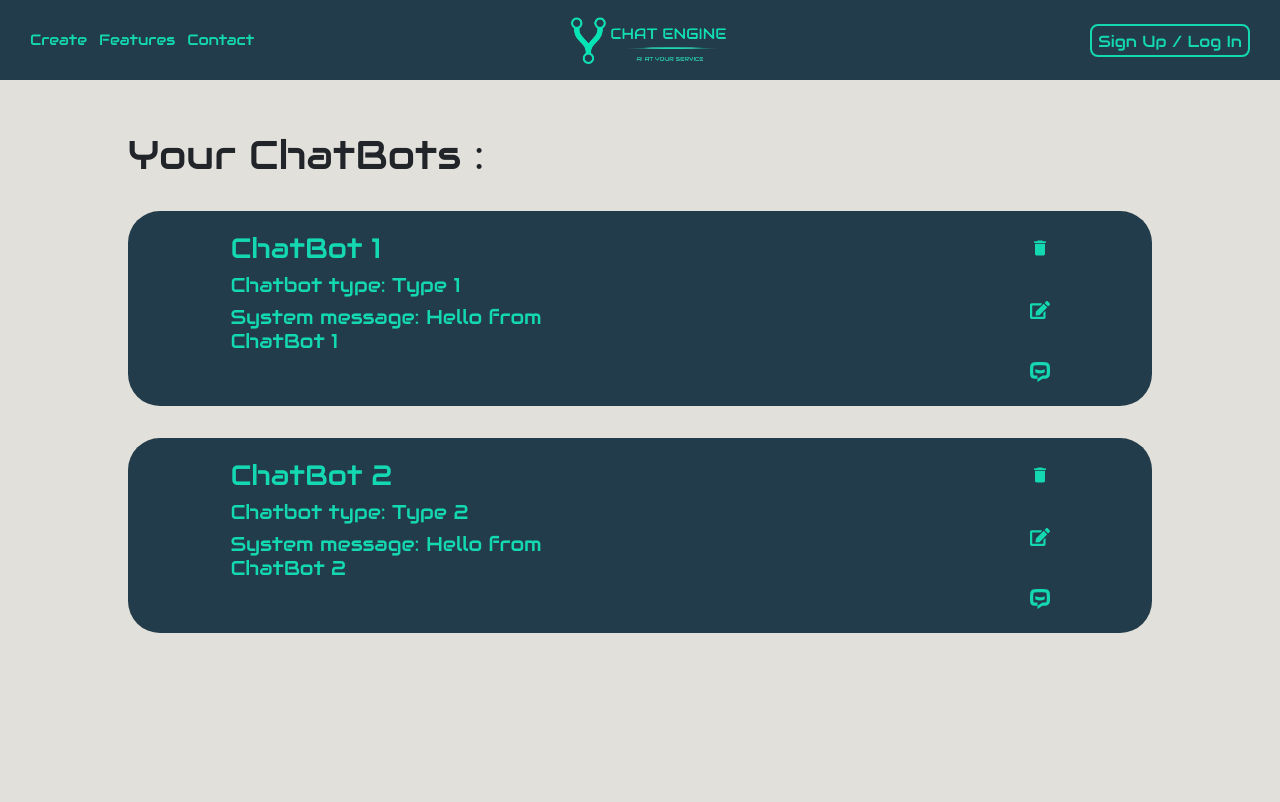
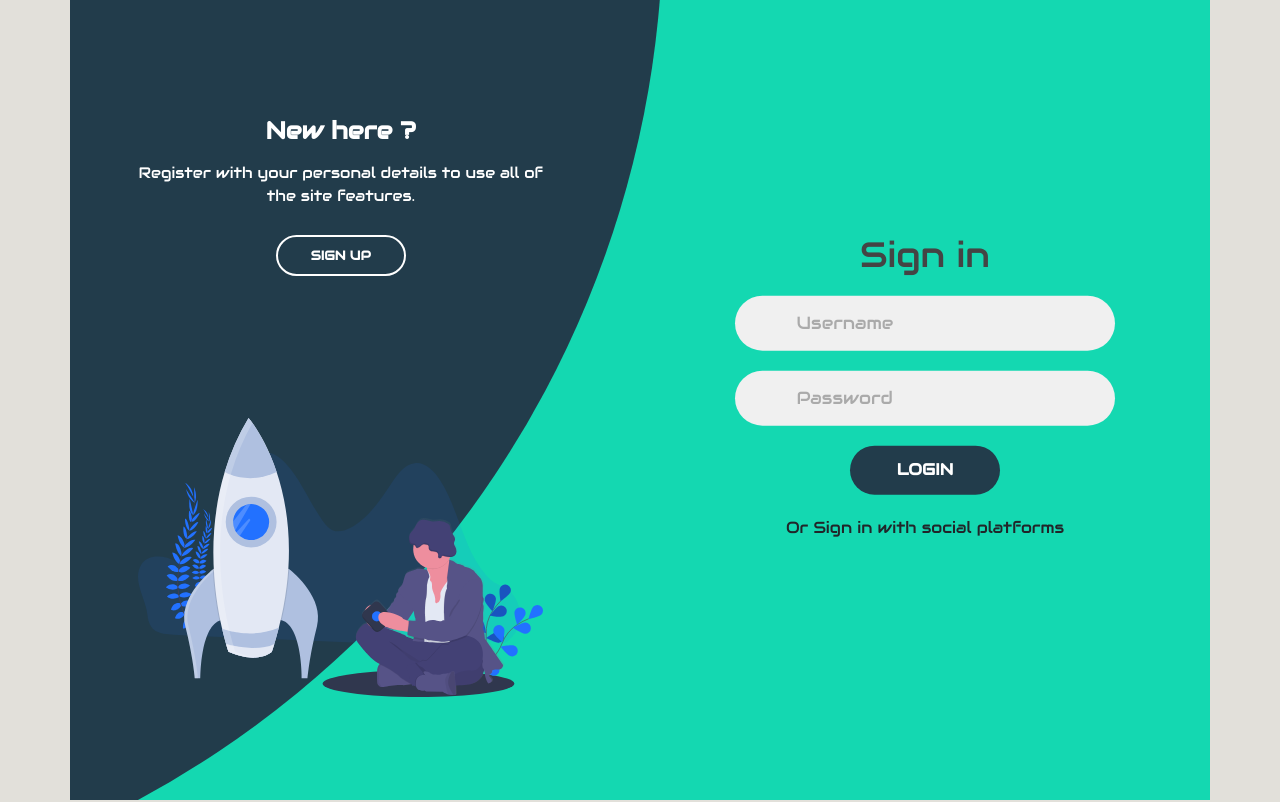
Before and after one commit to Mohammed-Muzammil01/chatengine_frontend, a React (Create React App) app: page /yourbots in a window 1280 px wide. Shown: the top 802 px of the page. Built offline with nearby package versions, Linux system fonts and the light colour scheme.

Commit message:
initial prototype completed

```diff
--- a/src/App.js
+++ b/src/App.js
@@ -19,7 +19,7 @@ function App() {
     <Routes>
       <Route path="/" element={<LandingPage />} />
       <Route path="/usecase" element={user ? <UseCase /> : <LoginSignup />} />
-      <Route path="/yourbots" element={ <YourChatBot /> } />
+      <Route path="/yourbots" element={ user ? <YourChatBot /> : <LoginSignup /> } />
       <Route path="/chatbot/:id" element={<Chatbot />}/>
       <Route path="/userdetails" element={user ? <UserDetails /> : ''} />
       <Route path="/login" element={!user ? <LoginSignup /> : ''} />
--- a/src/Components/Navbar.jsx
+++ b/src/Components/Navbar.jsx
@@ -15,7 +15,6 @@ function Navbar() {
   }
 
   useEffect(() => {
-    console.log(isMobile);
     const handleResize = () => {
       setIsMobile(window.innerWidth <= 768);
     };
@@ -48,6 +47,11 @@ const toggleMenu = () => {
                     <li>
                       <Link to="/usecase">Create</Link>
                     </li>
+                    {
+                      user ? <li>
+                      <Link to="/yourbots">My Chatbots</Link>
+                    </li> : ''
+                    }
                     <li>
                       <Link to="/">Features</Link>
                     </li>
@@ -55,7 +59,7 @@ const toggleMenu = () => {
                       <Link to="/">Contact</Link>
                     </li>
                     <li id='login-link'>
-                      <Link to="/login">Sign-up / Login</Link>
+                      {user ? <Link onClick={logout}>Logout</Link> : <Link to="/login">Sign-up / Login</Link>}
                     </li>
                   </ul>
                     </> : ''
@@ -66,6 +70,11 @@ const toggleMenu = () => {
                     <li>
                       <Link to="/usecase">Create</Link>
                     </li>
+                    {
+                      user ? <li>
+                      <Link to="/yourbots">My Chatbots</Link>
+                    </li> : ''
+                    }
                     <li>
                       <Link to="/">Features</Link>
                     </li>
--- a/src/Pages/Chatbot.jsx
+++ b/src/Pages/Chatbot.jsx
@@ -2,10 +2,27 @@ import React, { useState, useEffect, useRef } from 'react';
 import Logo from '../assets/logo192.png';
 import Navbar from '../Components/Navbar';
 import Footer from '../Components/Footer';
+import { useParams } from 'react-router-dom';
+import axios from 'axios';
 
 
 const Chatbot = () => {
     const API_KEY = process.env.REACT_APP_openai_secret_key;
+    const {id} = useParams();
+    const [botData, setBotData] = useState();
+
+    useEffect(() => {
+      const fetchData = async () => {
+        try {
+          const response = await axios.get(`http://localhost:5000/chatbot/getChatBot/${id}`);
+          setBotData(response.data);
+        } catch (error) {
+          console.error('Error fetching data:', error);
+        }
+      };
+
+      fetchData();
+    }, []);
 
     const [isListening, setListening] = useState(false);
     const chatContainerRef = useRef(null);
@@ -13,9 +30,8 @@ const Chatbot = () => {
     const [conversation, setConversation] = useState([]);
     const [inputMessage, setInputMessage] = useState('');
     const systemMessage = {
-        "role": "system", "content": "you are menk. a helpful assisstant"
+        "role": "system", "content": botData?.botIntent
       }
-
     const handleSend = async(e) => {
         if (e.key === 'Enter') {
             const updatedConversation = [...conversation, { message: inputMessage, direction: 'outgoing', sender: 'user' }];
--- a/src/Pages/CustomerServiceBot.jsx
+++ b/src/Pages/CustomerServiceBot.jsx
@@ -3,6 +3,7 @@ import Navbar from '../Components/Navbar'
 import Footer from "../Components/Footer"
 import { useState } from 'react'
 import axios from 'axios';
+import { useNavigate } from 'react-router-dom';
 
 export default function CustomerServiceBot() {
 
@@ -14,6 +15,7 @@ export default function CustomerServiceBot() {
     const [faqs, setFaqs] = useState('');
 
 const user = localStorage.getItem("user");
+const navigate = useNavigate();
 
     const data = {
         botName,
@@ -33,7 +35,7 @@ const user = localStorage.getItem("user");
                   Authorization: `${user}`,
                 },
               });
-            console.log(res);
+            navigate("/yourbots");
         } catch (error) {
             console.log(error)
         }
--- a/src/Pages/OtherBot.jsx
+++ b/src/Pages/OtherBot.jsx
@@ -2,12 +2,15 @@ import Navbar from '../Components/Navbar'
 import Footer from "../Components/Footer"
 import { useState } from 'react'
 import axios from 'axios'
+import { useNavigate } from 'react-router-dom';
+
 
 export default function OtherBot() {
     const [botName, setBotName] = useState('');
     const [botIntent, setBotIntent] = useState('');
 
     const user = localStorage.getItem("user");
+    const navigate = useNavigate();
 
     const data = {
         botName,
@@ -23,7 +26,7 @@ export default function OtherBot() {
                   Authorization: `${user}`,
                 },
               });
-            console.log(res);
+            navigate("/yourbots");
         } catch (error) {
             console.log(error)
         }
--- a/src/Pages/PortfolioBot.jsx
+++ b/src/Pages/PortfolioBot.jsx
@@ -2,6 +2,7 @@ import axios from 'axios';
 import Navbar from '../Components/Navbar'
 import Footer from "../Components/Footer"
 import { useState } from 'react'
+import { useNavigate } from 'react-router-dom';
 
 export default function PortfolioBot() {
 
@@ -21,6 +22,7 @@ export default function PortfolioBot() {
     const [extras, setExtras] = useState("");
 
     const user = localStorage.getItem("user");
+    const navigate = useNavigate();
 
     const data = {
         name,
@@ -48,7 +50,7 @@ export default function PortfolioBot() {
                   Authorization: `${user}`,
                 },
               });
-            console.log(res);
+            navigate("/yourbots");
         } catch (error) {
             console.log(error)
         }
--- a/src/Pages/RestaurantBot.jsx
+++ b/src/Pages/RestaurantBot.jsx
@@ -2,6 +2,7 @@ import Navbar from '../Components/Navbar'
 import Footer from "../Components/Footer"
 import { useState } from 'react'
 import axios from 'axios';
+import { useNavigate } from 'react-router-dom';
 
 export default function RestaurantBot() {
 
@@ -11,6 +12,7 @@ export default function RestaurantBot() {
     const [resNum, setresNum] = useState('');
 
     const user = localStorage.getItem("user");
+    const navigate = useNavigate();
 
     const data = {
         botName,
@@ -28,7 +30,7 @@ export default function RestaurantBot() {
                   Authorization: `${user}`,
                 },
               });
-            console.log(res);
+            navigate("/yourbots");
         } catch (error) {
             console.log(error)
         }
--- a/src/Pages/YourChatBot.jsx
+++ b/src/Pages/YourChatBot.jsx
@@ -1,33 +1,45 @@
-import React from "react";
+import React, { useEffect, useState } from "react";
 import Navbar from "../Components/Navbar";
 import Footer from "../Components/Footer";
 import { MdDelete } from "react-icons/md";
 import { FaEdit } from "react-icons/fa";
 import { SiChatbot } from "react-icons/si";
+import axios from "axios";
+import { Link } from "react-router-dom";
+
 const YourChatBot = () => {
-  const chatbots = [
-    {
-      name: "ChatBot 1",
-      type: "Type 1",
-      systemMessage: "Hello from ChatBot 1",
-    },
-    {
-      name: "ChatBot 2",
-      type: "Type 2",
-      systemMessage: "Hello from ChatBot 2",
-    },
-  ];
+
+  const user = localStorage.getItem("user");
+  const [bots, setBots] = useState();
+
+  useEffect(() => {
+    const fetchData = async () => {
+      try {
+        const response = await axios.get("http://localhost:5000/chatbot/getAllChatBots", {
+          headers: {
+            Authorization: `${user}`,
+          },
+        });
+        setBots(response.data);
+      } catch (error) {
+        console.error('Error fetching data:', error);
+      }
+    };
+
+    fetchData();
+  }, []);
+
   return (
     <>
       <Navbar />
       <div className="YourChatBot-con">
         <h1>Your ChatBots :</h1>
-        {chatbots.map((chatbot, index) => (
+        {bots?.map((chatbot, index) => (
           <div key={index} className="YourChatBot-card">
             <div className="left">
-              <h3>{chatbot.name}</h3>
-              <h5>Chatbot type: {chatbot.type}</h5>
-              <h5>System message: {chatbot.systemMessage}</h5>
+              <h3>{chatbot.name || ""}</h3>
+              <h5>Chatbot type: {chatbot.bot?.botType}</h5>
+              <h5>System message: {chatbot.bot?.botIntent}</h5>
             </div>
             <div className="right">
               <div>
@@ -41,9 +53,9 @@ const YourChatBot = () => {
                 </button>
               </div>
               <div>
-                <button>
+                <Link to={`/chatbot/${chatbot.bot?.botId}`}>
                   <SiChatbot className="chatbot" />
-                </button>
+                </Link>
               </div>
             </div>
           </div>
```
